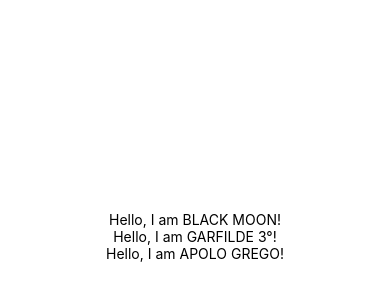
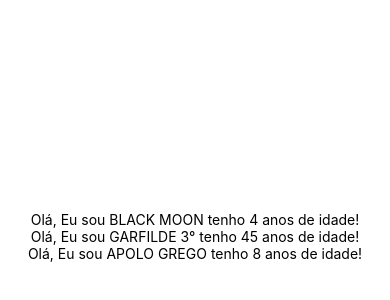
Before and after one commit to fabriciocod/react_movel, a React Native app: screen / in a window 390 px wide. Shown: the part 186-486 px from the top of the page. Built offline with nearby package versions, Linux system fonts and the light colour scheme.

Commit message:
Adicionar a propriedade idade ao componente

```diff
--- a/App.js
+++ b/App.js
@@ -5,9 +5,9 @@ const getNomeCompleto = (nome, sobrenome) =>{
   return nome + ' ' + sobrenome;
 }
 
-const Cat = ({nome, sobrenome}) =>{
+const Cat = ({nome, sobrenome, idade}) =>{
   const name = "Gafield"
-  return <Text>Hello, I am {getNomeCompleto(nome, sobrenome).toUpperCase()}!</Text>
+  return <Text>Olá, Eu sou {getNomeCompleto(nome, sobrenome).toUpperCase()} tenho {idade} anos de idade!</Text>
 }
 
 export default IFAL;
@@ -17,9 +17,9 @@ function IFAL() {
     <View style={styles.container}>
       {/* <Text>Open up App.js to start working on your app!</Text>
       <Text>Inicalização do App em React Native</Text> */}
-      <Cat nome="Black" sobrenome="Moon"/>
-      <Cat nome="Garfilde" sobrenome="3°"/>
-      <Cat nome="Apolo" sobrenome="Grego"/>
+      <Cat nome="Black" sobrenome="Moon" idade={4}/>
+      <Cat nome="Garfilde" sobrenome="3°" idade={45}/>
+      <Cat nome="Apolo" sobrenome="Grego" idade={8}/>
       <StatusBar style="auto" />
     </View>
   );
```
